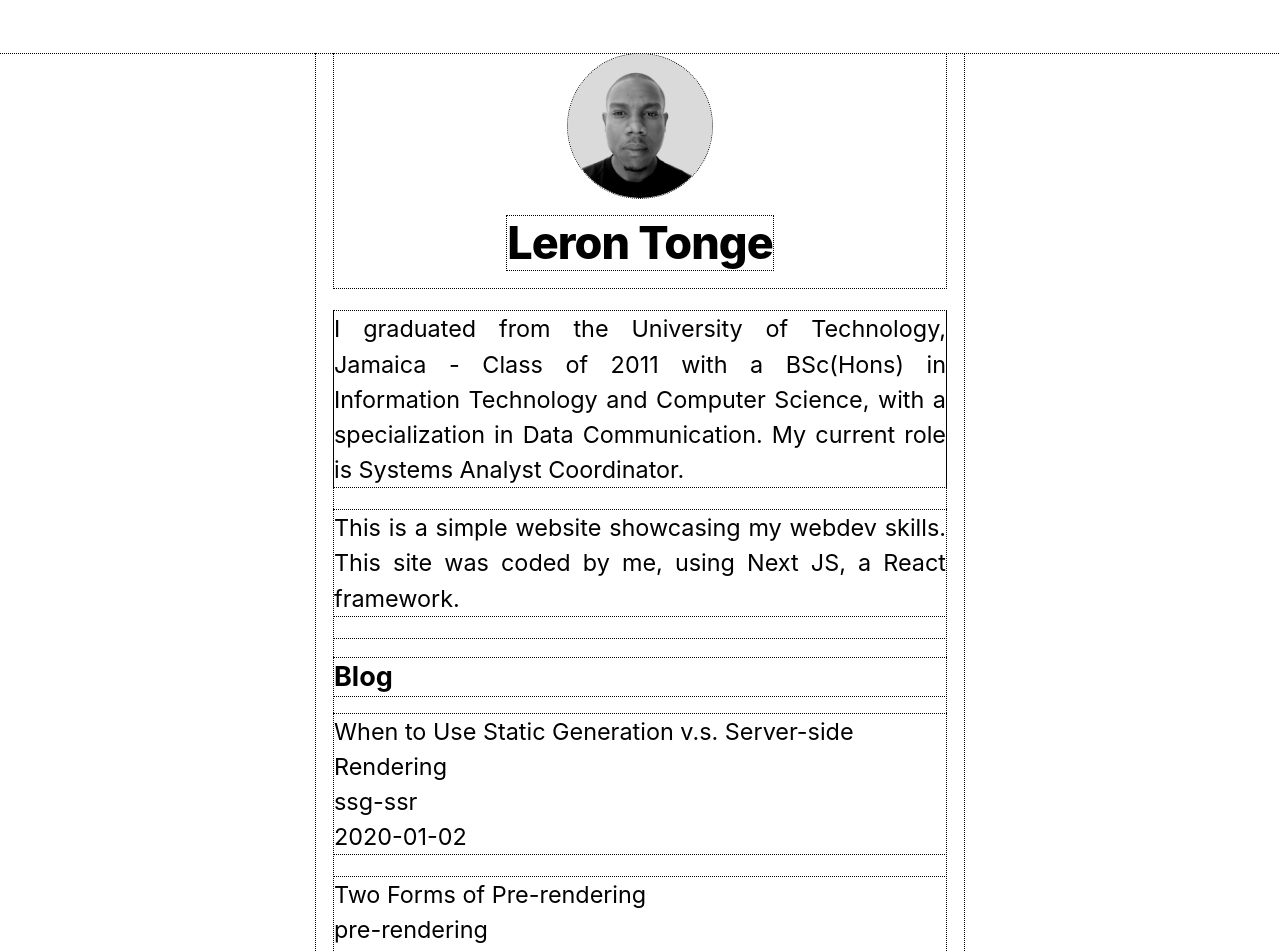
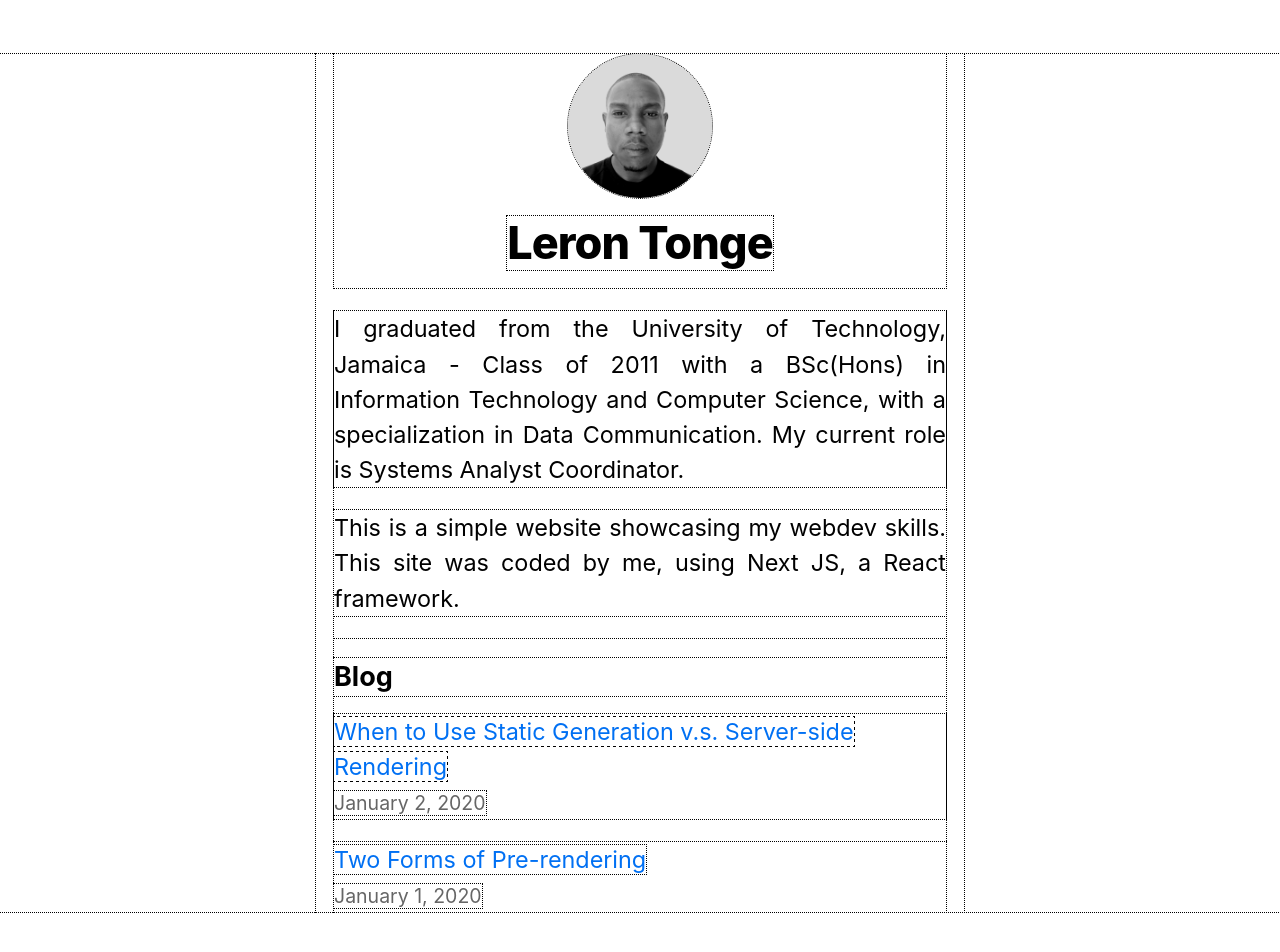
Before and after one commit to lerontonge/nextjs-blog, a Next.js app: page / in a window 1280 px wide. Shown: the top 952 px of the page. Built offline with nearby package versions, Linux system fonts and the light colour scheme.

Commit message:
to be coninued

```diff
--- a/pages/index.js
+++ b/pages/index.js
@@ -3,6 +3,9 @@
 import utilStyles from '../styles/utils.module.css';
 import { introText, secondaryText } from '../public/introText';
 import { getSortedPostsData } from '../lib/posts';
+import Link from 'next/link';
+import Date from '../components/date';
+
 
 export async function getStaticProps() {
   const allPostsData = getSortedPostsData();
@@ -27,16 +30,14 @@
         <h2 className={utilStyles.headingLg}>Blog</h2>
         <ul className={utilStyles.list}>
           {allPostsData.map(({ id, date, title }) => (
-            <li
-              className={utilStyles.listItem}
-              key={id}
-            >
-              {title}
-              <br />
-              {id}
-              <br />
-              {date}
-            </li>
+            <li className={utilStyles.listItem} key={id}>
+            <Link href={`/posts/${id}`}>{title}</Link>
+            <br />
+            <small className={utilStyles.lightText}>
+              <Date dateString={date} />
+            </small>
+          </li>
+
           ))}
         </ul>
       </section>
```
Also changed, not shown: pages/posts/[id].js (+10 -9 lines).
